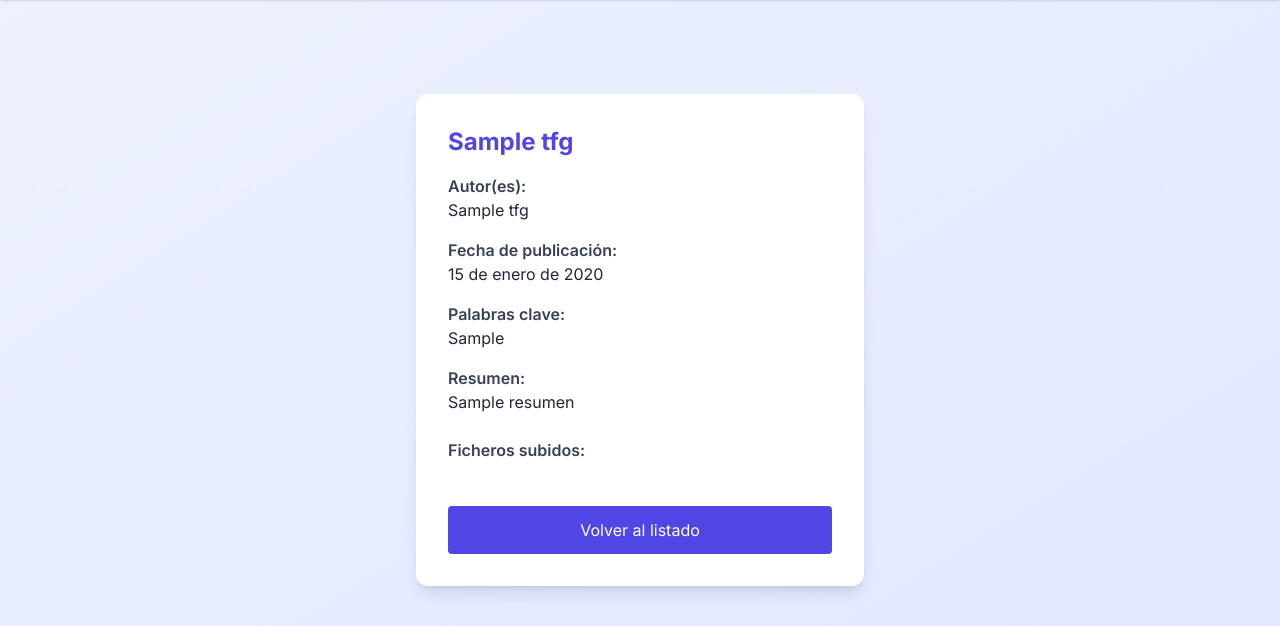
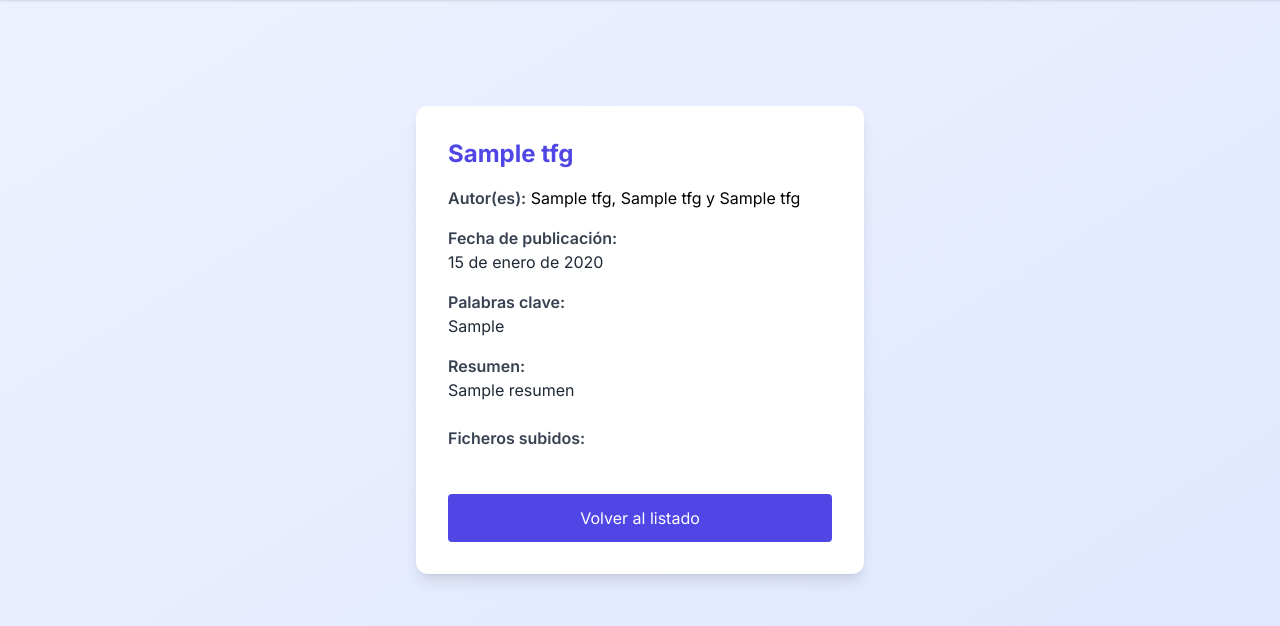
Before and after one commit to raulcsa/Plataforma-Web-para-la-Gestion-y-Almacenamiento-de-Archivos-Academicos, a PHP site: template PWGAAA/app/views/detalleTfgView.php in a window 1280 px wide. Shown: the part 64-690 px from the top of the page. Run offline with PHP 8.4, Linux system fonts and the light colour scheme; the template is opened without the code that fills it: most values are stand-ins (such as "Sample title", 1, 10 or a date in 2020); some libraries are stand-ins or nearby versions.

Commit message:
Separadores entre autores

```diff
--- a/PWGAAA/app/views/detalleTfgView.php
+++ b/PWGAAA/app/views/detalleTfgView.php
@@ -1,8 +1,38 @@
 <?php
+
 if (session_status() === PHP_SESSION_NONE) {
-    session_start();
+  session_start();
+}
+
+// Construimos un arreglo con los nombres disponibles
+$autores = [];
+if (!empty($tfg['nombre1'])) {
+    $autores[] = $tfg['nombre1'];
+}
+if (!empty($tfg['nombre2'])) {
+    $autores[] = $tfg['nombre2'];
+}
+if (!empty($tfg['nombre3'])) {
+    $autores[] = $tfg['nombre3'];
+}
+
+// Función para formatear el listado de autores
+function formatAuthors($authors) {
+    $count = count($authors);
+    if ($count === 0) {
+        return "";
+    } elseif ($count === 1) {
+        return $authors[0];
+    } elseif ($count === 2) {
+        return $authors[0] . " y " . $authors[1];
+    } else {
+        // Para 3 o más: se unen todos menos el último con comas y se añade " y " antes del último
+        $last = array_pop($authors);
+        return implode(", ", $authors) . " y " . $last;
+    }
 }
 ?>
+
 <!DOCTYPE html>
 <html lang="es">
 <head>
@@ -108,14 +138,7 @@ if (session_status() === PHP_SESSION_NONE) {
         <!-- Autor(es) -->
         <div>
           <span class="font-semibold text-gray-700">Autor(es):</span>
-          <p class="text-gray-800">
-            <?php
-              $autores = explode(',', $tfg['integrantes_nombres']);
-              $autores = array_map('trim', $autores);
-              $autores = array_map('htmlspecialchars', $autores);
-              echo implode(' | ', $autores);
-            ?>
-          </p>
+          <?php echo htmlspecialchars(formatAuthors($autores)); ?>
         </div>
         <!-- Fecha -->
         <div>
```
Also changed, not shown: PWGAAA/app/models/index.php (+10 -6 lines).
